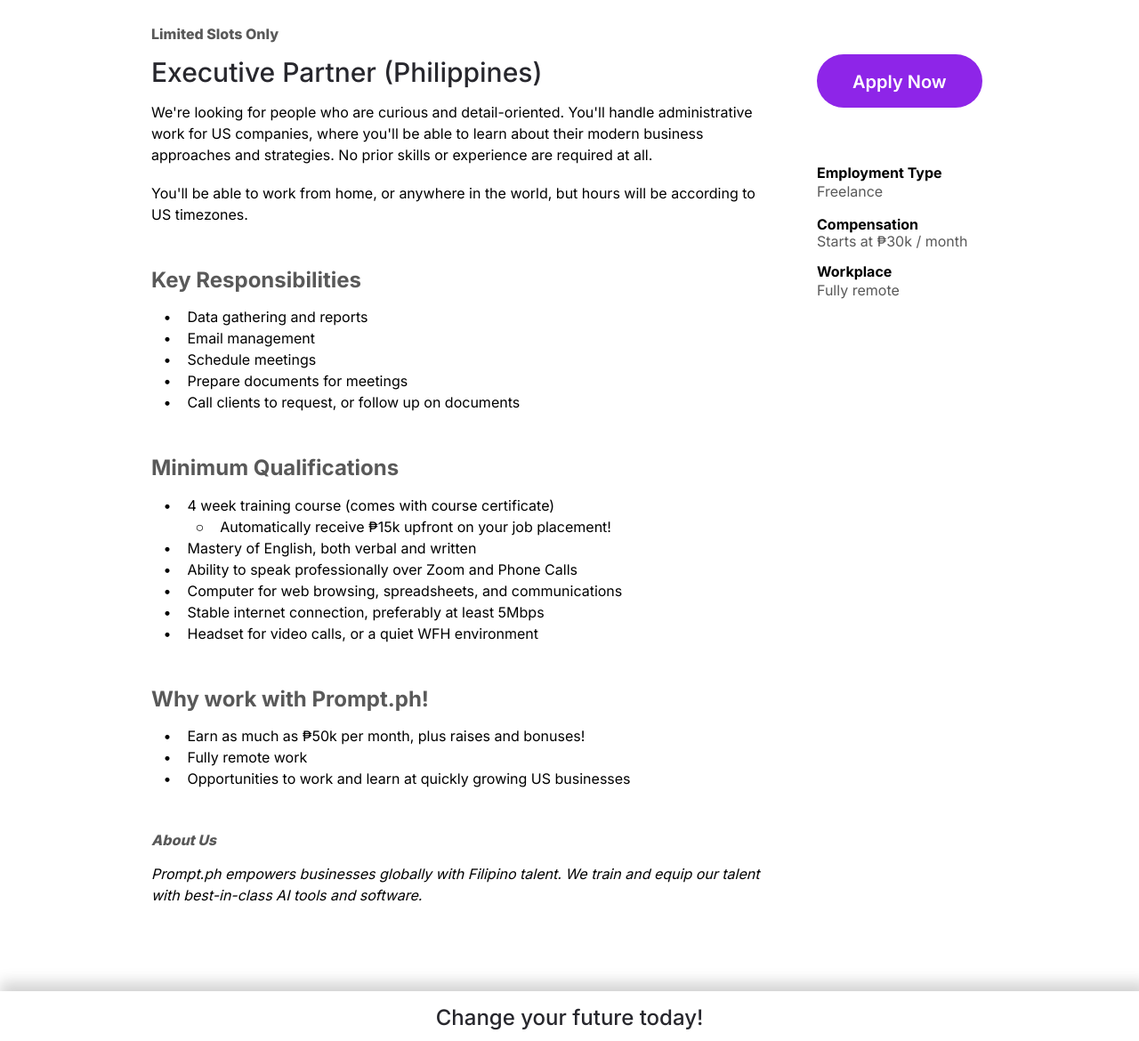
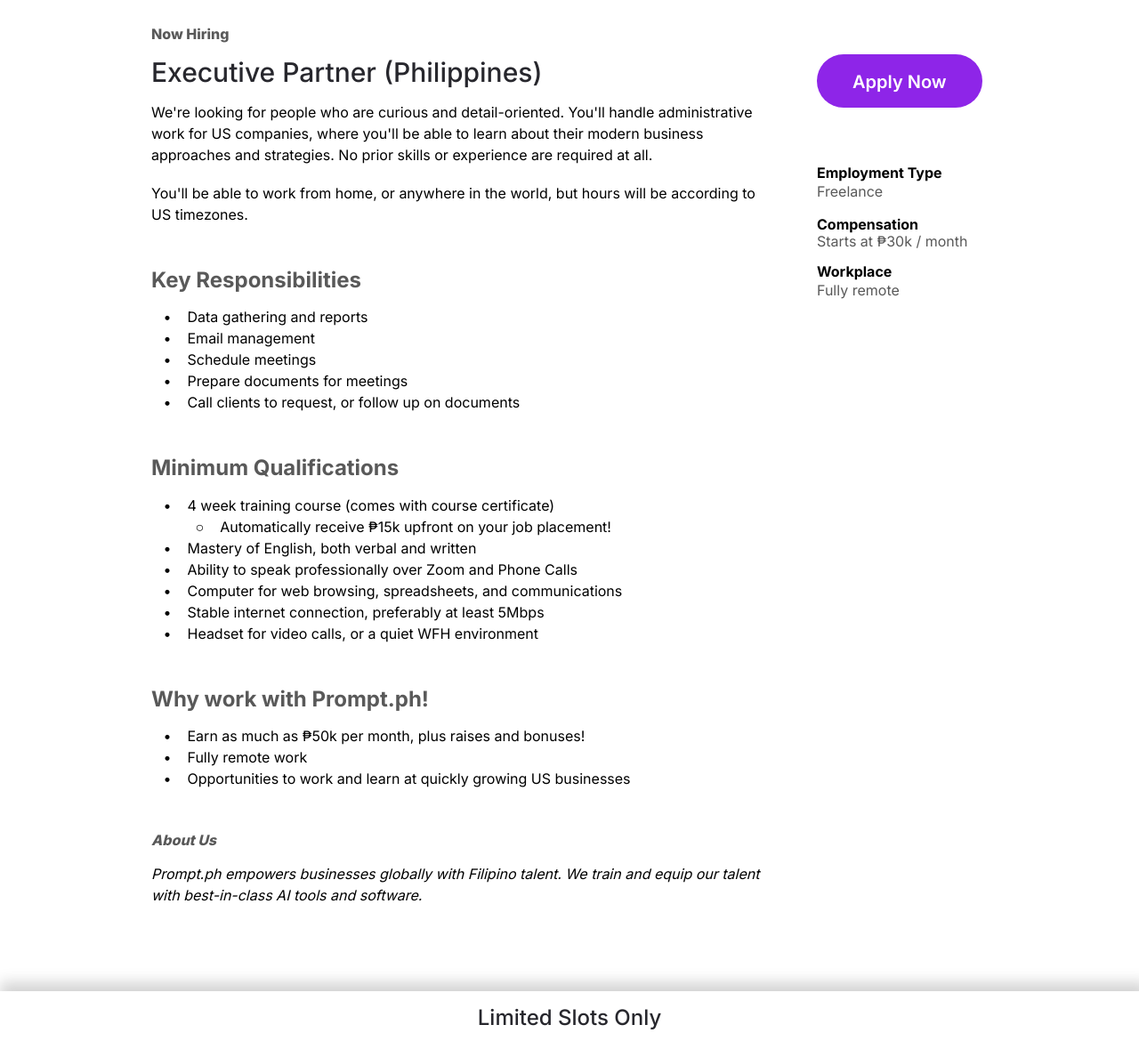
Before and after one commit to promptph/hiring, a plain HTML site: page index.html in a window 1280 px wide. Shown: the part 183-1353 px from the top of the page at 89% size. Drawn offline with nearby package versions, Linux system fonts and the light colour scheme.

Commit message:
Switch "Change Your Future"

```diff
--- a/index.html
+++ b/index.html
@@ -64,7 +64,7 @@
         <div class="home-body">
           <div class="home-content-1">
             <div class="home-left-column">
-              <span class="home-text">Limited Slots Only</span>
+              <span class="home-text">Now Hiring</span>
               <h1 class="home-text01">Executive Partner (Philippines)</h1>
               <span class="home-text02">
                 <span class="home-text03">
@@ -207,7 +207,7 @@
         </div>
         <div class="home-sticky-c-t-a-section">
           <div class="home-container1">
-            <span class="home-text74">Change your future today!</span>
+            <span class="home-text74">Limited Slots Only</span>
             <a
               href="https://heyform.net/f/qGJX03lW"
               target="_blank"
```
